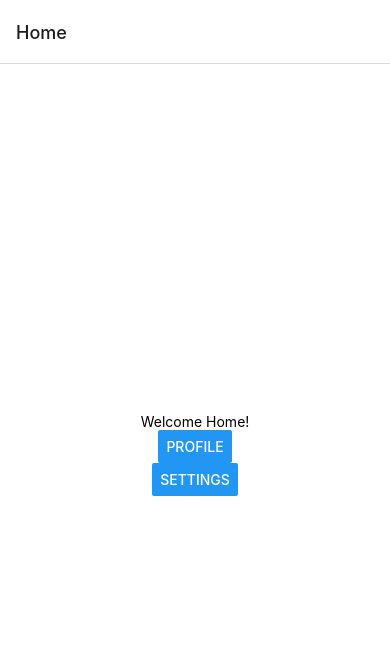
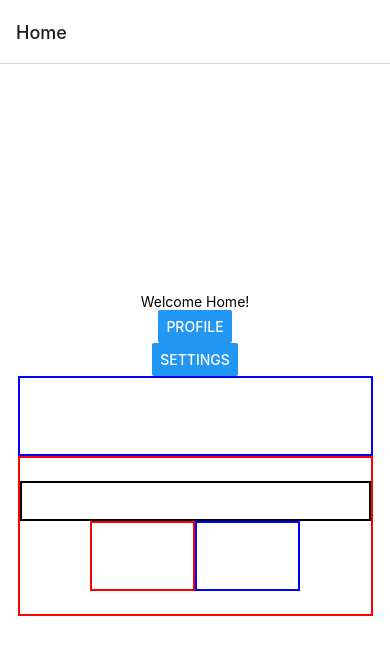
Before and after one commit to taller-de-programacion-2/react-native-example, a React Native app: screen /Home in a window 390 px wide. Shown: the top 654 px of the page. Built offline with nearby package versions, Linux system fonts and the light colour scheme.

Commit message:
Grid example

```diff
--- /dev/null
+++ b/src/components/Grid.js
@@ -0,0 +1,61 @@
+import React from "react";
+import { View, StyleSheet, Dimensions, Platform } from "react-native";
+
+export const Grid = () => {
+  return (
+    <View style={styles.container}>
+      <View style={styles.element1}></View>
+      <View style={styles.element2}>
+        <View style={styles.element21}></View>
+        <View style={styles.containerElements2223}>
+          <View style={styles.elements22}></View>
+          <View style={styles.elements23}></View>
+        </View>
+      </View>
+    </View>
+  );
+};
+
+const dimensions = Dimensions.get("window");
+
+const styles = StyleSheet.create({
+  container: {
+    flexDirection: "column",
+  },
+  element1: {
+    height: 80,
+    borderWidth: 2,
+    borderColor: "blue",
+  },
+  element2: {
+    height: 160,
+    borderWidth: 2,
+    borderColor: "red",
+    flexDirection: "column",
+    alignItems: "center",
+    justifyContent: "center",
+  },
+  element21: {
+    height: 40,
+    borderWidth: 2,
+    borderColor: "black",
+    width: dimensions.width * 0.9,
+  },
+  containerElements2223: {
+    width: dimensions.width * 0.9,
+    flexDirection: "row",
+    justifyContent: "center",
+  },
+  elements22: {
+    height: 70,
+    width: "30%",
+    borderWidth: 2,
+    borderColor: "red",
+  },
+  elements23: {
+    height: 70,
+    width: "30%",
+    borderWidth: 2,
+    borderColor: Platform.OS === "ios" ? "red" : "blue",
+  },
+});
--- a/src/screens/Home.js
+++ b/src/screens/Home.js
@@ -1,8 +1,10 @@
 import { useState } from "react";
 import { StyleSheet, Text, View, Button } from "react-native";
+import { Grid } from "../components/Grid";
 
 export default function Home({ navigation }) {
   const [userId, setUserId] = useState(2);
+
   return (
     <View style={styles.container}>
       <Text>Welcome Home!</Text>
@@ -14,6 +16,7 @@ export default function Home({ navigation }) {
         onPress={() => navigation.navigate("Settings")}
         title="Settings"
       />
+      <Grid />
     </View>
   );
 }
```
